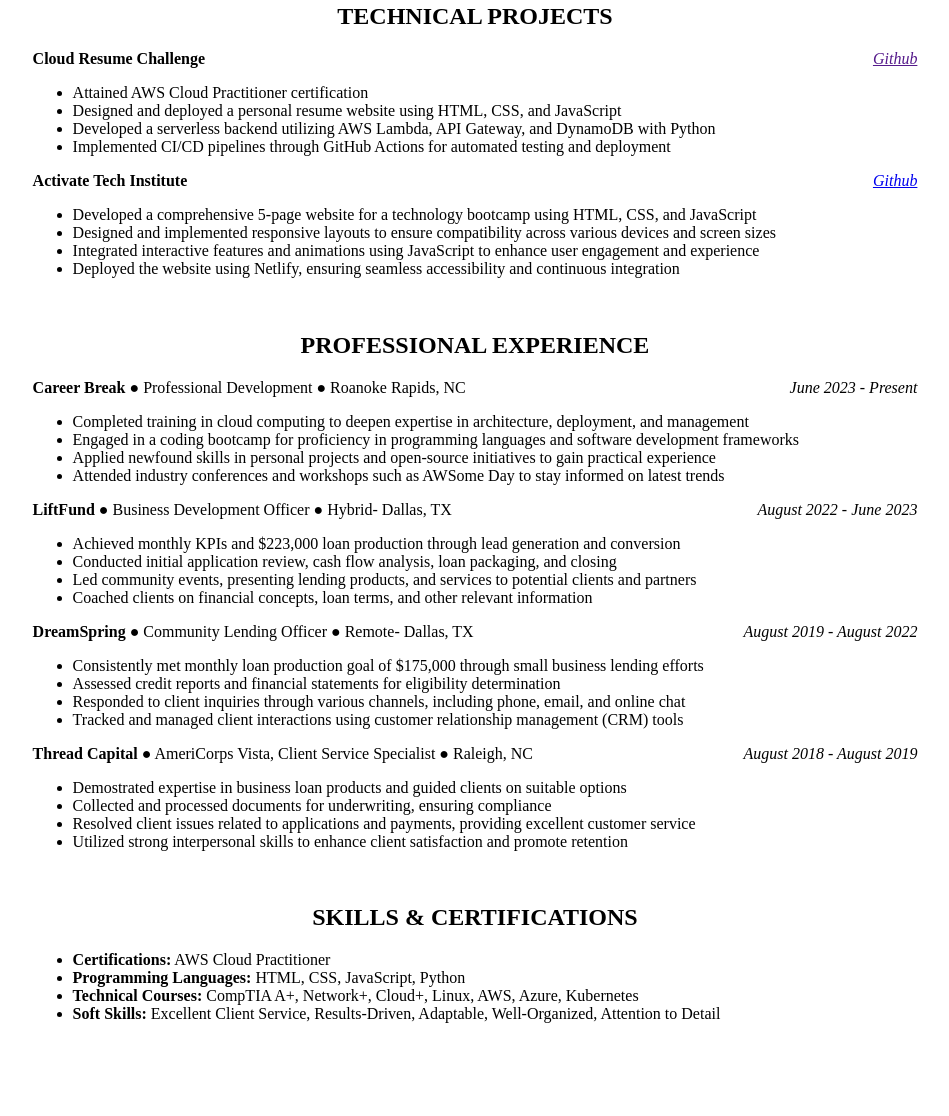
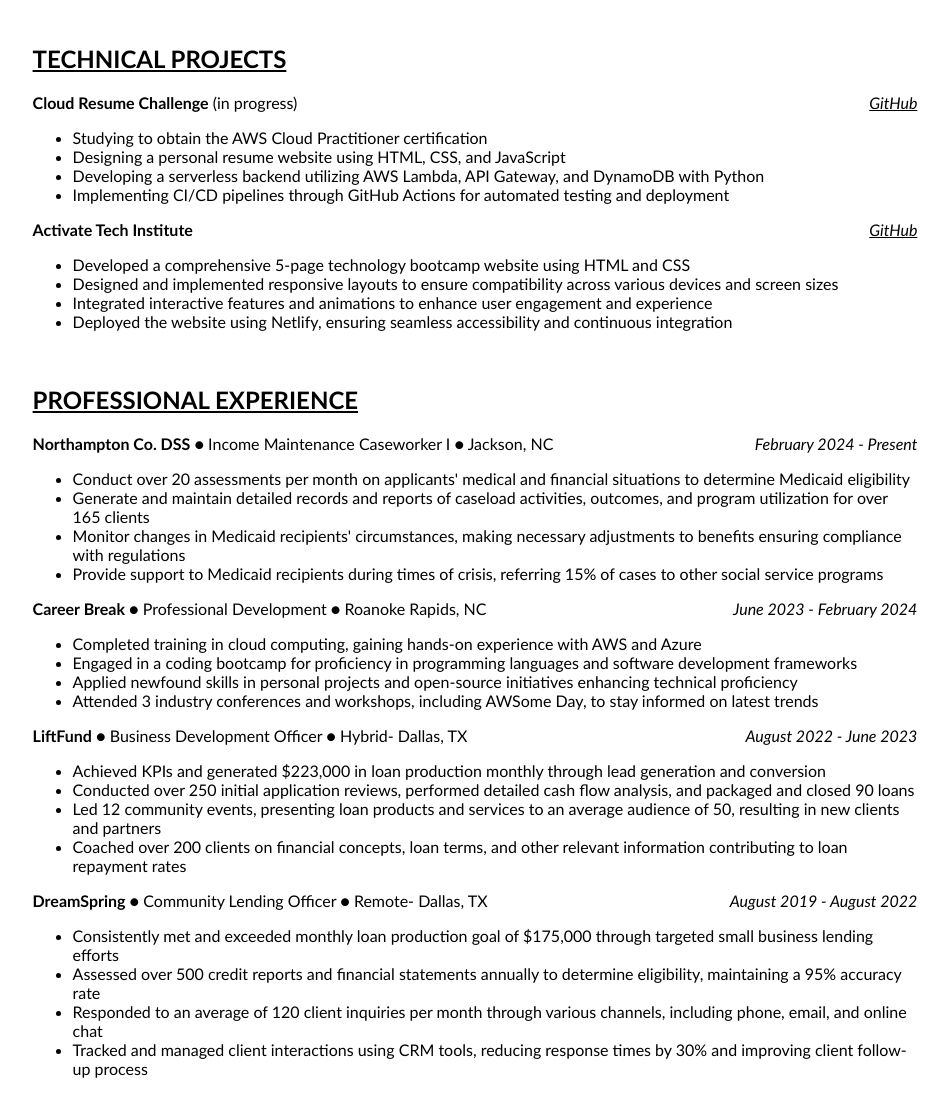
Before and after one commit to techgirlkaydee/Cloud-Resume-Challenge, a plain HTML site: page index.html in a window 1280 px wide. Shown: the part 646-1762 px from the top of the page, without its empty margins (165-1114 px from the left). Before the commit the page ends 1711 px from the top, so only its background shows below. Drawn offline with Linux system fonts and the light colour scheme.

Commit message:
Second Commit

```diff
--- a/index.html
+++ b/index.html
@@ -11,20 +11,26 @@
 
             <header>
                 <h1>KHADISHA O. DILDY</h1>
-                <p>Kodildy@alumni.ncsu.edu ● 984-78X-XXXX ● North Carolina (Open to Relocate)</p>
-                <p><a href="https://www.linkedin.com/in/khadishadildy/">LinkedIn</a> ● <a href="https://github.com/techgirlkaydee">Github</a> ● <a href="https://medium.com/@techgirlkaydee">Blog</a></p>
+                <p>
+                    <img src="Resume Icons/blk-location.png" class="icons">&nbsp; &nbsp;North Carolina (open to relocate)&nbsp; &nbsp;
+                    <img src="Resume Icons/blk-email.jpg" class="icons">&nbsp; &nbsp;kodildy@alumni.ncsu.edu&nbsp; &nbsp;
+                    <img src="Resume Icons/blk-linkedin.png" class="icons">&nbsp; &nbsp;<a href="https://www.linkedin.com/in/khadishadildy/" class="link">khadishadildy</a>&nbsp; &nbsp;
+                    <img src="Resume Icons/github.png" class="icons">&nbsp; &nbsp;<a href="https://github.com/techgirlkaydee" class="link">techgirlkaydee</a>
             </header>
 
         <div class="container">
 
-            <div class="pad">
+            <div class="experience">
 
-                <h2>PROFESSIONAL SUMMARY</h2>
-                <p>Experienced business lender transitioning to the forefront of cloud development, empowered by immersive software and cloud engineering bootcamps. Combining a strong background in sales, financial analysis, and client relationship management with newfound technical proficiency, I am uniquely positioned to offer innovative insights and drive tangible results in software development and cloud architecture initiatives. Excited to leverage my diverse expertise to contribute effectively to technology-driven solutions.</p>
+                <h2>SKILLS & CERTIFICATIONS</h2>
+                        <p><span>Certifications:</span> AWS Cloud Practitioner (in progress)</p>
+                        <p><span>Programming Languages:</span> HTML, CSS, JavaScript, Python</p>
+                        <p><span>Technical Courses:</span> CompTIA A+, Network+, Cloud+, Linux, AWS, Azure, Kubernetes</p>
+                        <p><span>Soft Skills:</span> Excellent Client Service, Results-Driven, Adaptable, Well-Organized, Attention to Detail</p>
             </div>
 
 
-            <div class="pad">
+            <div class="experience">
                 <h2>EDUCATION</h2>
                 <p><span>App Academy Bootcamp</span> ● Online Self-Study <span class="floaters">Present</span>
                     <br>Full-Stack Software Engineering</p>
@@ -35,71 +41,59 @@
              </div>
 
 
-             <div class="pad">
+             <div class="experience">
                 <h2>TECHNICAL PROJECTS</h2>
-                <p><span>Cloud Resume Challenge</span> <span class="floaters"> <a href="">Github</a></span></p>
+                <p><span>Cloud Resume Challenge</span> (in progress) <a href="https://github.com/techgirlkaydee/Cloud-Resume-Challenge" class="floaters link"> GitHub </a></p>
                 <ul>
-                    <li>Attained AWS Cloud Practitioner certification</li>
-                    <li>Designed and deployed a personal resume website using HTML, CSS, and JavaScript</li>
-                    <li>Developed a serverless backend utilizing AWS Lambda, API Gateway, and DynamoDB with Python</li>
-                    <li>Implemented CI/CD pipelines through GitHub Actions for automated testing and deployment</li>
+                    <li>Studying to obtain the AWS Cloud Practitioner certification</li>
+                    <li>Designing a personal resume website using HTML, CSS, and JavaScript</li>
+                    <li>Developing a serverless backend utilizing AWS Lambda, API Gateway, and DynamoDB with Python</li>
+                    <li>Implementing CI/CD pipelines through GitHub Actions for automated testing and deployment</li>
                 </ul>
 
-                <p><span>Activate Tech Institute</span> <span class="floaters"> <a href="https://github.com/techgirlkaydee/Activate-Institute.git">Github</a></span></p>
+                <p><span>Activate Tech Institute</span> <a href="https://github.com/techgirlkaydee/Activate-Institute.git" class="floaters link"> GitHub </a></p>
                 <ul>
-                    <li>Developed a comprehensive 5-page website for a technology bootcamp using HTML, CSS, and JavaScript</li>
+                    <li>Developed a comprehensive 5-page technology bootcamp website using HTML and CSS</li>
                     <li>Designed and implemented responsive layouts to ensure compatibility across various devices and screen sizes</li>
-                    <li>Integrated interactive features and animations using JavaScript to enhance user engagement and experience</li>
+                    <li>Integrated interactive features and animations to enhance user engagement and experience</li>
                     <li>Deployed the website using Netlify, ensuring seamless accessibility and continuous integration</li>
                 </ul>
             </div>
 
 
-            <div class="pad">
+            <div class="experience">
 
                 <h2>PROFESSIONAL EXPERIENCE</h2>
-                <p><span>Career Break</span> ● Professional Development ● Roanoke Rapids, NC <span class="floaters"> June 2023 - Present </span></p>
+                <p><span>Northampton Co. DSS</span> ● Income Maintenance Caseworker I ● Jackson, NC <span class="floaters"> February 2024 - Present </span></p>
                 <ul>
-                    <li>Completed training in cloud computing to deepen expertise in architecture, deployment, and management</li>
+                    <li>Conduct over 20 assessments per month on applicants' medical and financial situations to determine Medicaid eligibility</li>
+                    <li>Generate and maintain detailed records and reports of caseload activities, outcomes, and program utilization for over 165 clients </li>
+                    <li>Monitor changes in Medicaid recipients' circumstances, making necessary adjustments to benefits ensuring compliance with regulations</li>
+                    <li>Provide support to Medicaid recipients during times of crisis, referring 15% of cases to other social service programs</li>
+                </ul>
+
+                <p><span>Career Break</span> ● Professional Development ● Roanoke Rapids, NC <span class="floaters"> June 2023 - February 2024 </span></p>
+                <ul>
+                    <li>Completed training in cloud computing, gaining hands-on experience with AWS and Azure</li>
                     <li>Engaged in a coding bootcamp for proficiency in programming languages and software development frameworks</li>
-                    <li>Applied newfound skills in personal projects and open-source initiatives to gain practical experience</li>
-                    <li>Attended industry conferences and workshops such as AWSome Day to stay informed on latest trends</li>
+                    <li>Applied newfound skills in personal projects and open-source initiatives enhancing technical proficiency</li>
+                    <li>Attended 3 industry conferences and workshops, including AWSome Day, to stay informed on latest trends</li>
                 </ul>
 
                 <p><span>LiftFund</span> ● Business Development Officer ● Hybrid- Dallas, TX <span class="floaters"> August 2022 - June 2023 </span></p>
                 <ul>
-                    <li>Achieved monthly KPIs and $223,000 loan production through lead generation and conversion</li>
-                    <li>Conducted initial application review, cash flow analysis, loan packaging, and closing</li>
-                    <li>Led community events, presenting lending products, and services to potential clients and partners</li>
-                    <li>Coached clients on financial concepts, loan terms, and other relevant information</li>
+                    <li>Achieved KPIs and generated $223,000 in loan production monthly through lead generation and conversion</li>
+                    <li>Conducted over 250 initial application reviews, performed detailed cash flow analysis, and packaged and closed 90 loans </li>
+                    <li>Led 12 community events, presenting loan products and services to an average audience of 50, resulting in new clients and partners</li>
+                    <li>Coached over 200 clients on financial concepts, loan terms, and other relevant information contributing to loan repayment rates</li>
                 </ul>
 
                 <p><span>DreamSpring</span> ● Community Lending Officer ● Remote- Dallas, TX <span class="floaters"> August 2019 - August 2022 </span></p>
                 <ul>
-                    <li>Consistently met monthly loan production goal of $175,000 through small business lending efforts</li>
-                    <li>Assessed credit reports and financial statements for eligibility determination</li>
-                    <li>Responded to client inquiries through various channels, including phone, email, and online chat</li>
-                    <li>Tracked and managed client interactions using customer relationship management (CRM) tools</li>
-                </ul>
-
-                <p><span>Thread Capital</span> ● AmeriCorps Vista, Client Service Specialist ● Raleigh, NC <span class="floaters"> August 2018 - August 2019 </span></p>
-                <ul>
-                    <li>Demostrated expertise in business loan products and guided clients on suitable options</li>
-                    <li>Collected and processed documents for underwriting, ensuring compliance</li>
-                    <li>Resolved client issues related to applications and payments, providing excellent customer service</li>
-                    <li>Utilized strong interpersonal skills to enhance client satisfaction and promote retention</li>
-                </ul>
-            </div>
-
-
-            <div class="pad">
-
-                <h2>SKILLS & CERTIFICATIONS</h2>
-                <ul>
-                    <li><span>Certifications:</span> AWS Cloud Practitioner</li>
-                    <li><span>Programming Languages:</span> HTML, CSS, JavaScript, Python</li>
-                    <li><span>Technical Courses:</span> CompTIA A+, Network+, Cloud+, Linux, AWS, Azure, Kubernetes</li>
-                    <li><span>Soft Skills:</span> Excellent Client Service, Results-Driven, Adaptable, Well-Organized, Attention to Detail</li>
+                    <li>Consistently met and exceeded monthly loan production goal of $175,000 through targeted small business lending efforts</li>
+                    <li>Assessed over 500 credit reports and financial statements annually to determine eligibility, maintaining a 95% accuracy rate</li>
+                    <li>Responded to an average of 120 client inquiries per month through various channels, including phone, email, and online chat</li>
+                    <li>Tracked and managed client interactions using CRM tools, reducing response times by 30% and improving client follow-up process</li>
                 </ul>
             </div>
         </div>
--- a/style.css
+++ b/style.css
@@ -1,14 +1,19 @@
 .container{
     width: 70%;
     margin: 0 auto;
-    font-family: 'Times New Roman', Times, serif
+    font-family: 'Calibri', Times New Roman, serif;
 }
 
 header{
-    background-color: pink;
+    background-color: rgb(0, 255, 234);
+    font-family: 'Calibri', Times New Roman, serif;
     text-align: center;
     padding-bottom: 2%;
     padding-top: 2%;
+}
+
+h1 {
+    font-size: 38px;
 }
 
 header p{
@@ -16,8 +21,13 @@ header p{
     font-weight: medium;
 }
 
+.link {
+    color: black;
+}
+
 h2{
-    text-align: center;
+    text-align: left;
+    text-decoration: underline;
 }
 
 span{
@@ -31,6 +41,11 @@ span{
     font-style: italic;
 }
 
-.pad{
+.experience{
     padding-bottom: 2%;
 }
+
+.icons{
+    height: 15px;
+
+}
```
Also changed, not shown: Resume Icons/blk-email.jpg (added), Resume Icons/blk-linkedin.png (added), Resume Icons/blk-location.png (added), Resume Icons/github.png (added).
